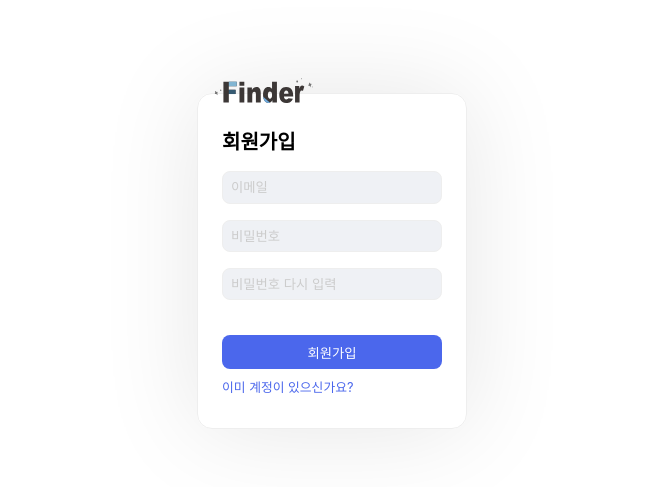
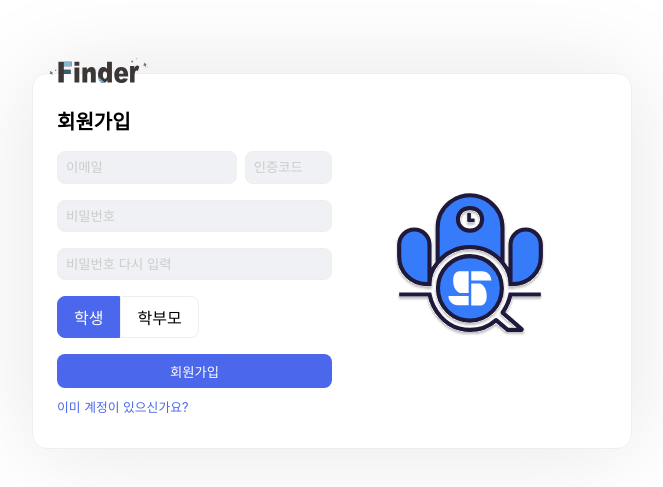
Before and after one commit to 5-23/realsus-frontend, a React (Create React App) app: page /Signup in a window 1280 px wide. Shown: the part 139-626 px from the top of the page, without its empty margins (308-971 px from the left). Built offline with nearby package versions, Linux system fonts and the light colour scheme; a web font is replaced by a local one.

Commit message:
some change btw

```diff
--- a/src/css/Signup.module.css
+++ b/src/css/Signup.module.css
@@ -12,9 +12,19 @@
 	border-radius: 15px;
 	padding: 2rem 1.5rem;
 	display: flex;
-	flex-direction: column;
-	width: 220px;
+	flex-direction: row;
+	width: 550px;
 	position: relative;
+}
+
+.container div {
+	width: 100%;
+}
+
+.container div:last-child {
+	display: flex;
+	align-items: center;
+	justify-content: center;
 }
 
 .logo {
@@ -36,7 +46,7 @@
 }
 
 .input {
-	margin-bottom: 1.2rem;
+	/* margin-bottom: 1.2rem; */
 }
 
 .input input {
@@ -66,6 +76,7 @@
 	color: #ffffff;
 	font-weight: 500;
 	cursor: pointer;
+	width: 100%;
 }
 
 .noti {
@@ -73,3 +84,70 @@
 	color: var(--color-highlight);
 	cursor: pointer;
 }
+
+.roleSelect {
+	display: flex;
+	overflow: hidden;
+	margin-bottom: 1rem;
+}
+
+.roleSelect input {
+	position: absolute;
+	clip: rect(0, 0, 0, 0);
+	height: 1px;
+	width: 1px;
+	border: 0;
+	overflow: hidden;
+}
+
+.roleSelect label {
+	display: flex;
+	align-items: center;
+	justify-content: center;
+	padding: 0.5rem 1rem;
+	border: 1px solid #eeeeee;
+	/* margin-right: 0.5rem; */
+	cursor: pointer;
+	transition: all 0.2s ease-in-out;
+}
+
+.roleSelect label {
+	border-radius: 8px 0 0 8px;
+}
+
+.roleSelect label:last-child {
+	border-radius: 0 8px 8px 0;
+}
+
+.roleSelect label:hover {
+	background-color: #eeeeee;
+}
+
+.roleSelect input:checked + label {
+	background-color: var(--color-highlight);
+	color: #ffffff;
+	border: 1px solid var(--color-highlight);
+}
+
+.row {
+	display: flex;
+	align-items: center;
+	justify-content: center;
+	gap: 0.5rem;
+}
+
+.row input {
+	width: 100%;
+}
+
+.row input:first-child {
+	flex: 7;
+}
+
+.row input:last-child {
+	flex: 3;
+}
+
+.cactus {
+	width: 150px;
+}
--- a/src/pages/Signup.jsx
+++ b/src/pages/Signup.jsx
@@ -1,19 +1,34 @@
 import styles from "../css/Signup.module.css";
 import logo from "../logo.svg";
+import Cactus from "../img/cactus.svg";
 
 const Signup = () => {
 	return (
 		<div id={styles.app}>
 			<div className={styles.container}>
+				<div>
 					<img src={logo} className={styles.logo} alt="logo" />
 					<h2 className={styles.title}>회원가입</h2>
 					<div className={styles.input}>
+						<div className={styles.row}>
 							<input type="email" name="email" id="email" placeholder="이메일" />
+							<input type="number" name="check" id="check" placeholder="인증코드" />
+						</div>
 						<input type="password" name="password" id="password" placeholder="비밀번호" />
 						<input type="password" name="password_check" id="password_check" placeholder="비밀번호 다시 입력" />
 					</div>
+					<div className={styles.roleSelect}>
+						<input className={styles.student} type="radio" name="role" id="role_student" value="student" checked />
+						<label for="role_student">학생</label>
+						<input className={styles.parents} type="radio" name="role" id="role_parents" value="parents" />
+						<label for="role_parents">학부모</label>
+					</div>
 					<button className={styles.signup}>회원가입</button>
 					<span className={styles.noti}>이미 계정이 있으신가요?</span>
+				</div>
+				<div>
+					<img className={styles.cactus} src={Cactus} alt="" />
+				</div>
 			</div>
 		</div>
 	);
```
Also changed, not shown: src/img/cactus.svg (added). Lines whose indentation alone changed are shown as unchanged.
